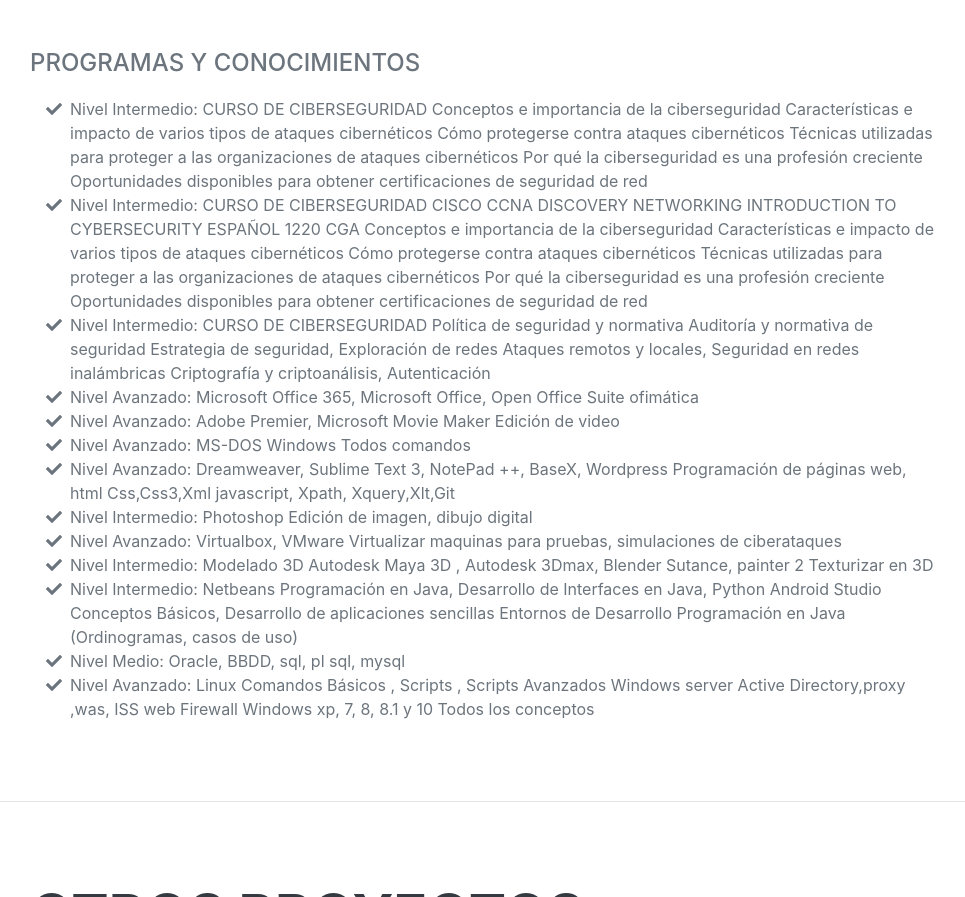
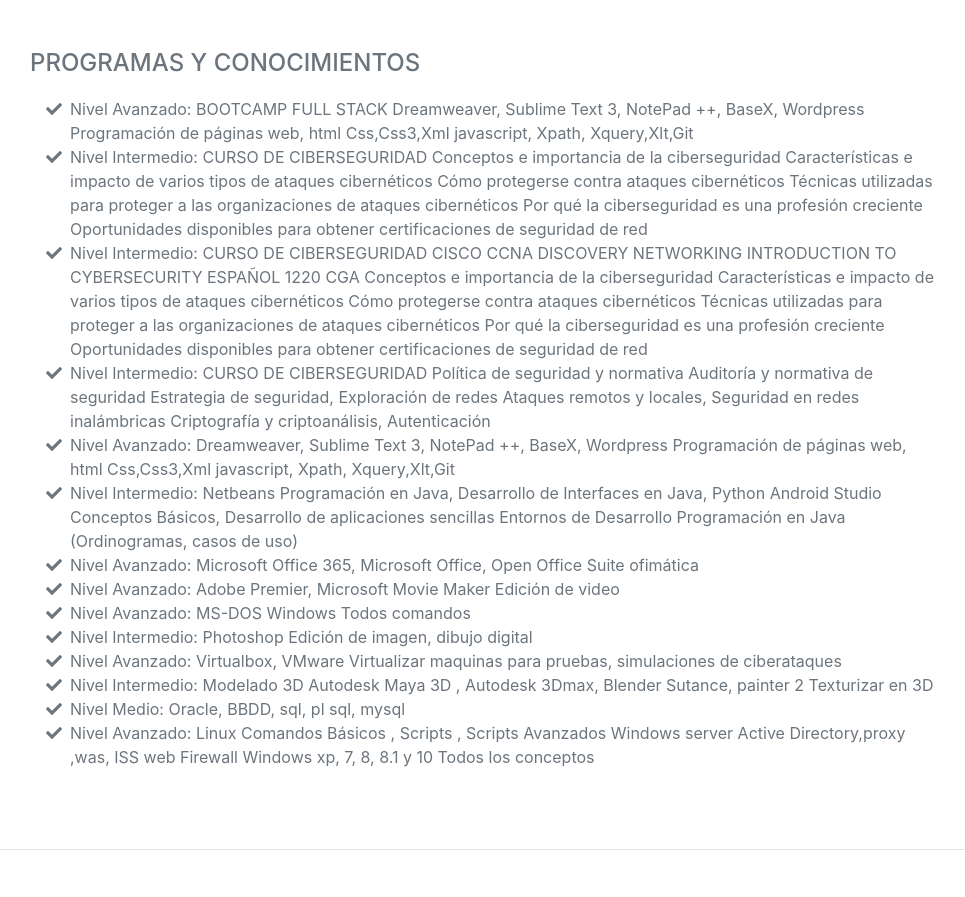
Before and after one commit to Jesusestebandiez/jesusestebandiez.github.io, a plain HTML site: page index.html in a window 1280 px wide. Shown: the part 5391-6288 px from the top of the page, without its empty margins (290-1255 px from the left). Drawn offline with nearby package versions, Linux system fonts and the light colour scheme; a web font is replaced by a local one.

Commit message:
Add files via upload

```diff
--- a/index.html
+++ b/index.html
@@ -270,6 +270,13 @@
                 <ul class="fa-ul mb-0">
                     <li>
                         <span class="fa-li"><i class="fas fa-check"></i></span>
+                        Nivel Avanzado: BOOTCAMP FULL STACK
+                        Dreamweaver, Sublime Text 3, NotePad ++, BaseX, Wordpress
+                        Programación de páginas web, html Css,Css3,Xml javascript, Xpath, Xquery,Xlt,Git
+                    </li>
+
+                    <li>
+                        <span class="fa-li"><i class="fas fa-check"></i></span>
                         Nivel Intermedio:
                         CURSO DE CIBERSEGURIDAD Conceptos e importancia de la ciberseguridad
 						Características e impacto de varios tipos de ataques cibernéticos
@@ -297,6 +304,21 @@
                         Ataques remotos y locales, Seguridad en redes inalámbricas
                         Criptografía y criptoanálisis, Autenticación
                     </li>
+
+                    <li>
+                        <span class="fa-li"><i class="fas fa-check"></i></span>
+                        Nivel Avanzado:
+                        Dreamweaver, Sublime Text 3, NotePad ++, BaseX, Wordpress
+                        Programación de páginas web, html Css,Css3,Xml javascript, Xpath, Xquery,Xlt,Git
+                    </li>
+                    <li>
+                        <span class="fa-li"><i class="fas fa-check"></i></span>
+                        Nivel Intermedio:
+                        Netbeans Programación en Java, Desarrollo de Interfaces en Java, Python
+                        Android Studio Conceptos Básicos, Desarrollo de aplicaciones sencillas
+                        Entornos de Desarrollo Programación en Java (Ordinogramas, casos de uso)
+                    </li>
+
                     <li>
                         <span class="fa-li"><i class="fas fa-check"></i></span>
                         Nivel Avanzado:
@@ -312,12 +334,7 @@
                         Nivel Avanzado:
                         MS-DOS Windows Todos comandos
                     </li>
-                    <li>
-                        <span class="fa-li"><i class="fas fa-check"></i></span>
-                        Nivel Avanzado:
-                        Dreamweaver, Sublime Text 3, NotePad ++, BaseX, Wordpress
-                        Programación de páginas web, html Css,Css3,Xml javascript, Xpath, Xquery,Xlt,Git
-                    </li>
+
                     <li>
                         <span class="fa-li"><i class="fas fa-check"></i></span>
                         Nivel Intermedio:
@@ -334,13 +351,7 @@
                         Modelado 3D Autodesk Maya 3D , Autodesk 3Dmax, Blender
                         Sutance, painter 2 Texturizar en 3D
                     </li>
-                    <li>
-                        <span class="fa-li"><i class="fas fa-check"></i></span>
-                        Nivel Intermedio:
-                        Netbeans Programación en Java, Desarrollo de Interfaces en Java, Python
-                        Android Studio Conceptos Básicos, Desarrollo de aplicaciones sencillas
-                        Entornos de Desarrollo Programación en Java (Ordinogramas, casos de uso)
-                    </li>
+
                     <li>
                         <span class="fa-li"><i class="fas fa-check"></i></span>
                         Nivel Medio:
```
